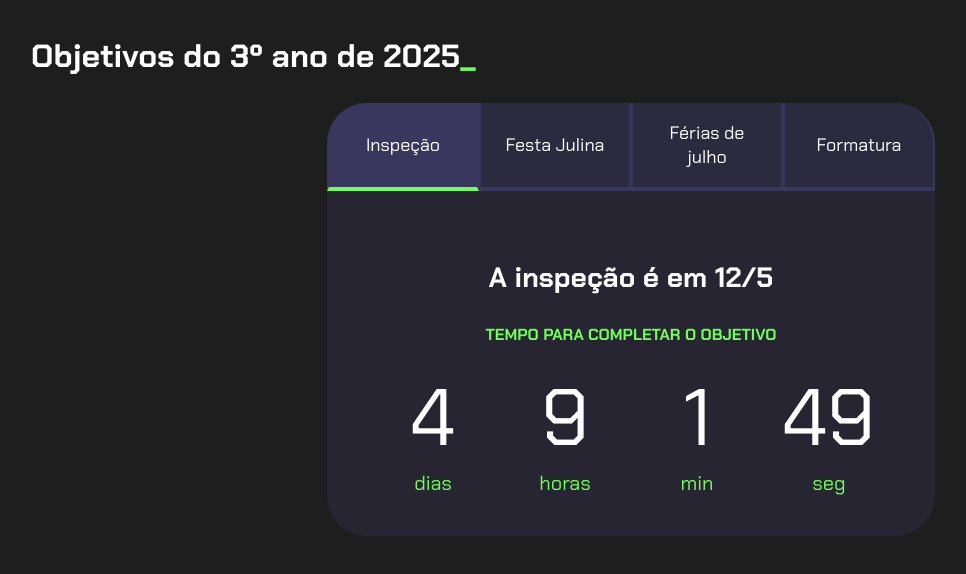
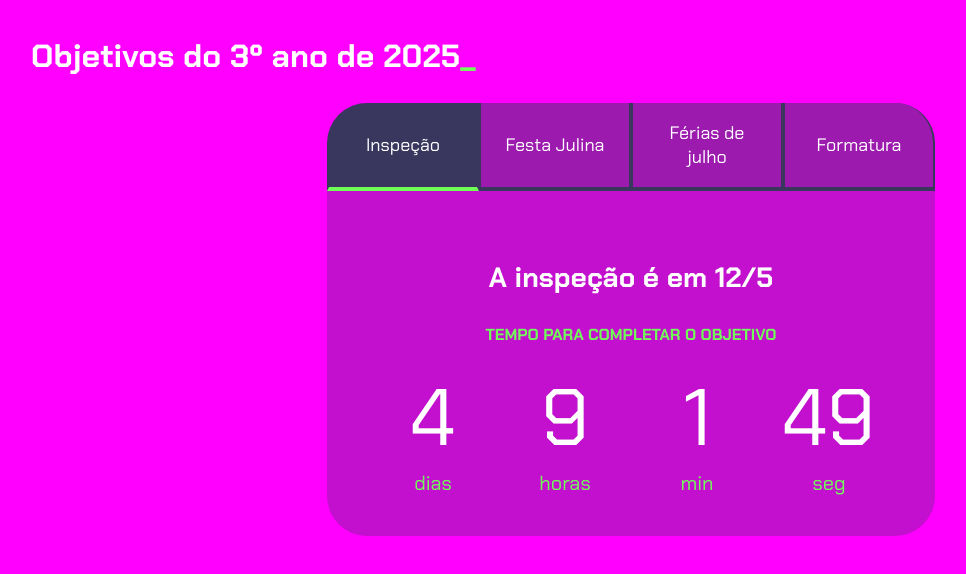
Before and after one commit to prof-isane/objetivos_terceiroB, a plain HTML site: page index.html in a window 1280 px wide. Shown: the whole page, without its empty margins (9-975 px from the left). Drawn offline with Linux system fonts and the light colour scheme.

Commit message:
Update style.css

```diff
--- a/style.css
+++ b/style.css
@@ -1,7 +1,7 @@
 @import url('https://fonts.googleapis.com/css2?family=Chakra+Petch:wght@400;700&display=swap');
 
 :root {
-    --cor-de-fundo: #1E1E1E;
+    --cor-de-fundo: #FF00FF;
     --verde: #6FFF57;
     --branco: #FFFFFF;
     --botao-ativo: #3A375E;
```
